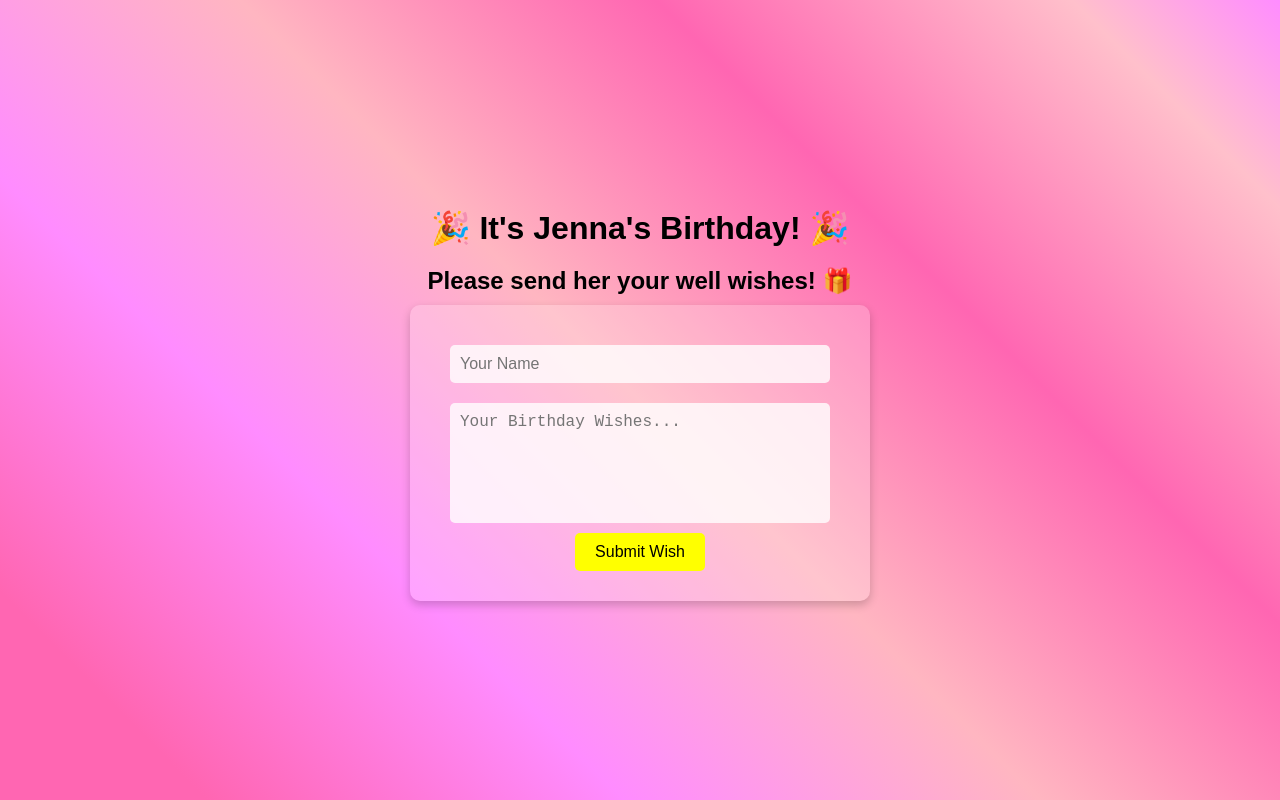
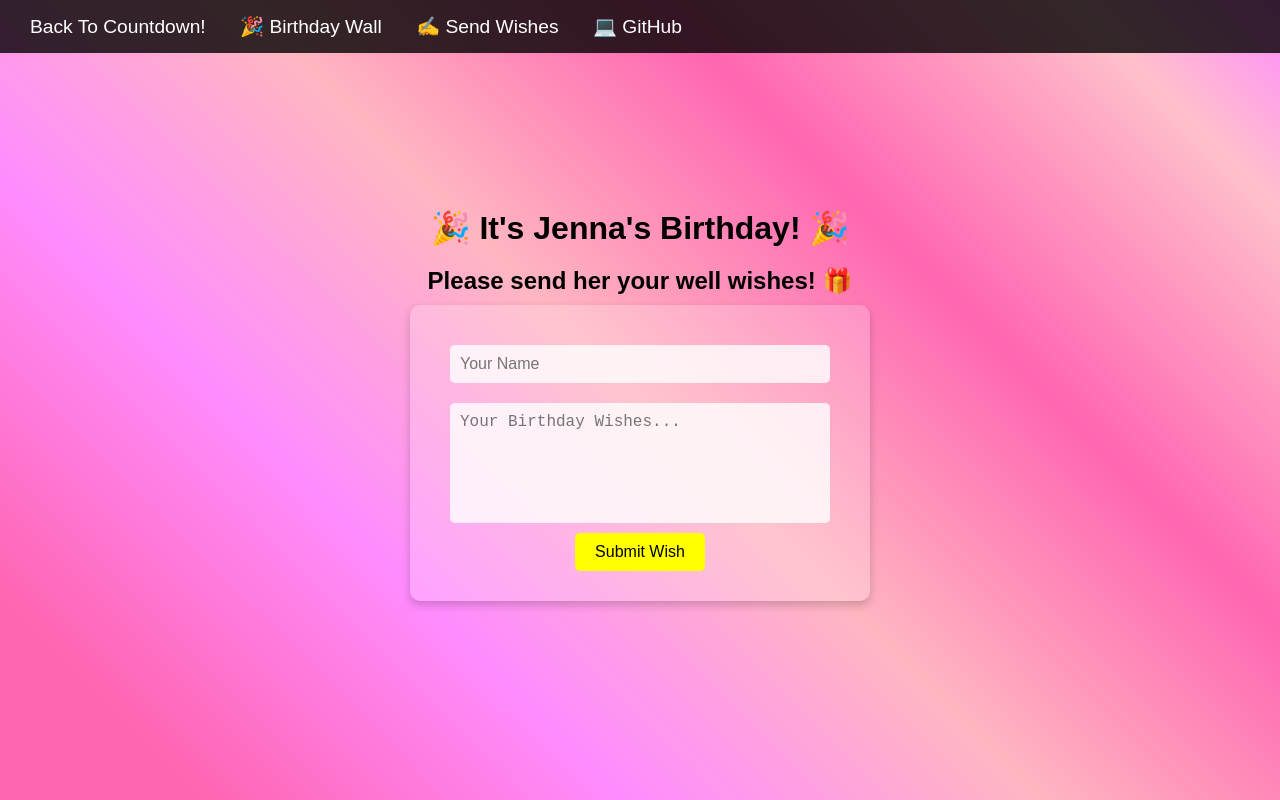
Before and after one commit to cyrolite/happy-birthday-website, a website: page public/send-wishes.html in a window 1280 px wide. Drawn offline with Linux system fonts and the light colour scheme.

Commit message:
Fix formatting and bugs

```diff
--- a/public/send-wishes.html
+++ b/public/send-wishes.html
@@ -70,9 +70,38 @@
             background: gold;
         }
 
+                /* Fix main menu to stay on top */
+                .navbar {
+            position: fixed;
+            top: 0;
+            left: 0;
+            width: 100%;
+            background: rgba(0, 0, 0, 0.8);
+            padding: 15px;
+            text-align: left;
+            z-index: 1000;
+        }
+
+        .navbar a {
+            color: white;
+            text-decoration: none;
+            font-size: 1.2em;
+            margin: 0 15px;
+        }
+
+        .navbar a:hover {
+            color: yellow;
+        }
+
     </style>
 </head>
 <body>
+    <div class="navbar">
+        <a href="index.html">Back To Countdown!</a>
+        <a href="message-wall.html">🎉 Birthday Wall</a>
+        <a href="send-wishes.html">✍️ Send Wishes</a>
+        <a href="https://github.com/cyrolite/happy-birthday-website" target="_blank">💻 GitHub</a>
+    </div>
 
     <h1>🎉 It's Jenna's Birthday! 🎉</h1>
     <h2>Please send her your well wishes! 🎁</h2>
```
Also changed, not shown: public/message-wall.html (+13 -7 lines).
